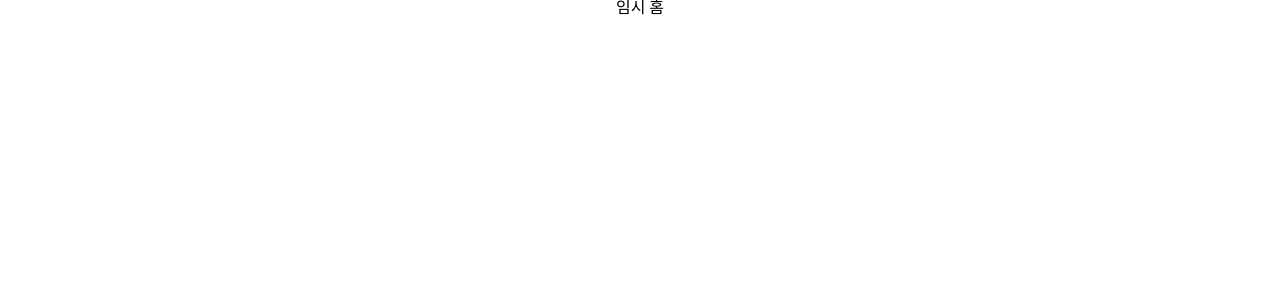
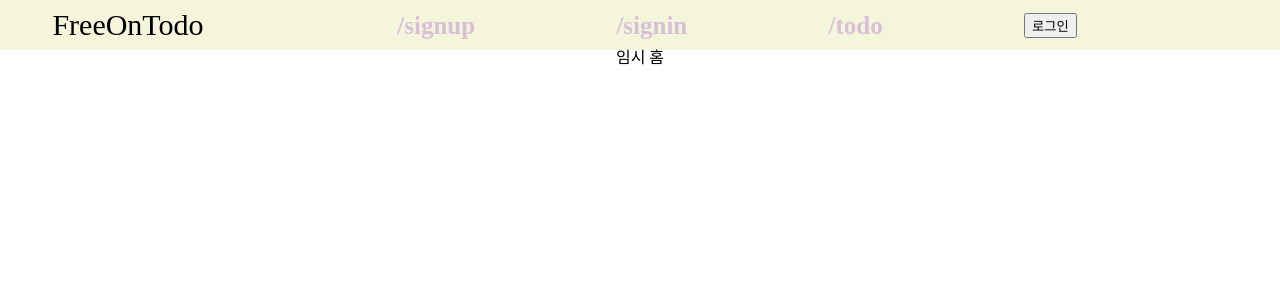
Before and after one commit to 2duckchun/wanted-pre-onboarding-frontend, a React (Create React App) app: page / in a window 1280 px wide. Shown: the top 300 px of the page. Built offline with nearby package versions, Linux system fonts and the light colour scheme.

Commit message:
라우터 수정 : 레이아웃 반영

```diff
--- a/src/routes/Router.tsx
+++ b/src/routes/Router.tsx
@@ -1,17 +1,22 @@
 import { BrowserRouter, Routes, Route } from "react-router-dom";
+import Layout from "../components/layout/Header";
 import Home from "../pages/home/Home";
 import SignUp from "../pages/signup/SignUp";
 import SignIn from "../pages/signin/SignIn";
 import Todo from "../pages/todo/Todo";
+import NotFound from "../pages/error/NotFound";
 
 export default function Router() {
   return (
     <BrowserRouter>
       <Routes>
-        <Route path='/' element={<Home />} />
-        <Route path='/signup' element={<SignUp />} />
-        <Route path='/signin' element={<SignIn />} />
-        <Route path='/todo' element={<Todo />} />
+        <Route element={<Layout />}>
+          <Route path='/' element={<Home />} />
+          <Route path='/signup' element={<SignUp />} />
+          <Route path='/signin' element={<SignIn />} />
+          <Route path='/todo' element={<Todo />} />
+          <Route path='*' element={<NotFound />} />
+        </Route>
       </Routes>
     </BrowserRouter>
   );
```
